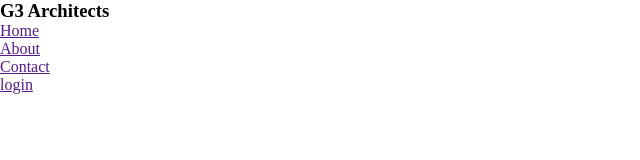
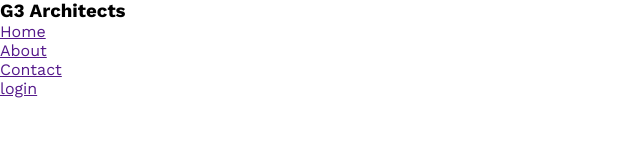
Before and after one commit to mr-pritom-01/g3-architechs, a plain HTML site: page index.html in a window 1280 px wide. Shown: the full height of the page, 0-640 px from the left. Drawn offline with nearby package versions, Linux system fonts and the light colour scheme.

Commit message:
setting up the work sans font from google fonts

```diff
--- a/styles/styles.css
+++ b/styles/styles.css
@@ -1,4 +1,10 @@
+/* works sans font from google fonts */
+
+@import url('https://fonts.googleapis.com/css2?family=Work+Sans:wght@400;500;600;700;800&display=swap');
+
+
 * {
     margin: 0px;
     padding: 0px;
+    font-family: 'Work Sans', sans-serif;
 }
```
